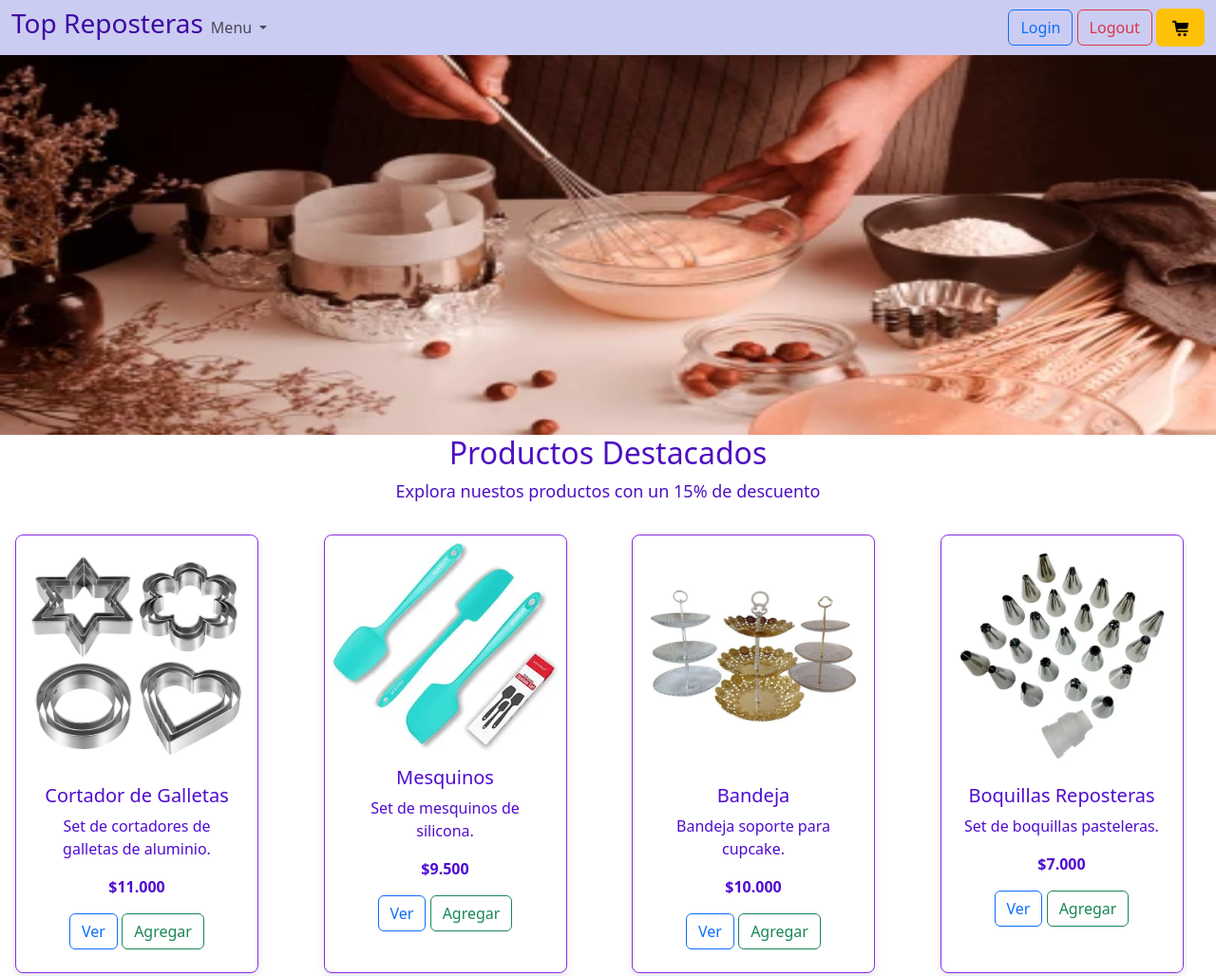
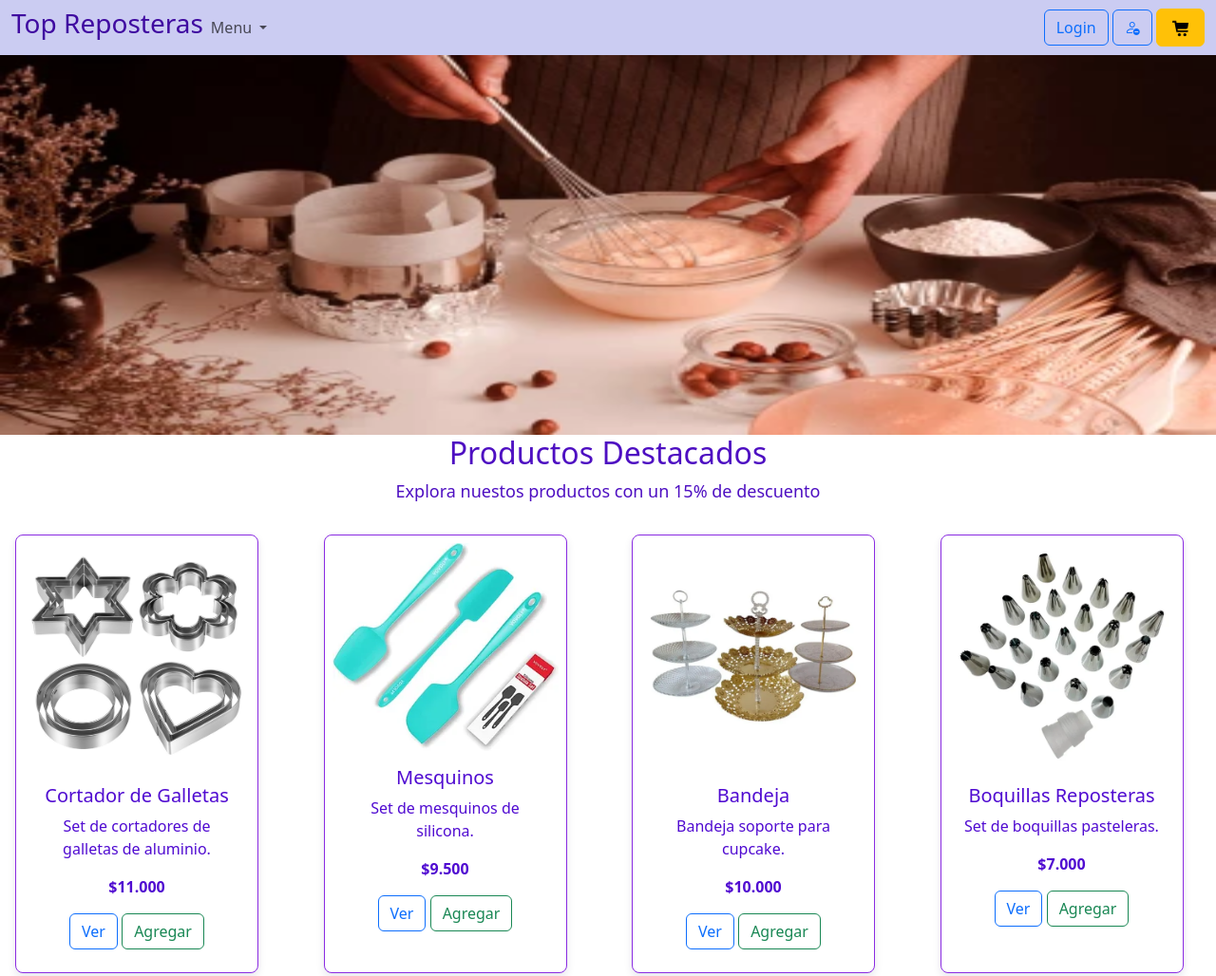
Before and after one commit to AlvarezF7/M3-e-commer-carrito, a plain HTML site: page index.html in a window 1280 px wide. Shown: the top 1028 px of the page at 95% size. Drawn offline with nearby package versions, Linux system fonts and the light colour scheme.

Commit message:
incorpora boton cerrar sesión funcional

```diff
--- a/assets/css/style.css
+++ b/assets/css/style.css
@@ -19,10 +19,6 @@
   color: inherit; /* hereda el color del h3 */
   cursor: pointer;
 }
-
-/*.marca a:hover {
-  text-decoration: underline;
-}*/
 #banner >#imgbanner{
  display: block;
   width: 100%;
@@ -232,3 +228,8 @@ display:flex;
 .delete{
     background-color: rgba(191, 151, 238, 0.801);
 }
+#usuarioLogueado{
+    font-size: medium;
+    font-weight: bold;
+    padding: 0.5rem;
+}
--- a/assets/js/catalogo.js
+++ b/assets/js/catalogo.js
@@ -124,7 +124,7 @@ function renderizarCarrito(){
     document.getElementById("descuento").textContent = `Descuento: $ ${descuento.toLocaleString("es-AR")}`;
 }
 
-//funcion modal para cambio de modales Login Sesion
+//funcion modal para cambio de modales
 function mostrarModal(tipo) {
     let modalId;
 
@@ -165,7 +165,7 @@ function iniciarSesion(){
     if (usuario) {
         usuarioLogueado = true;
         localStorage.setItem("usuarioActivo", JSON.stringify(usuario));
-        document.getElementById("usuarioLogueado").textContent = usuario.user;
+        document.getElementById("usuarioLogueado").textContent = `Hola, ${usuario.user}`;
         alert("¡Bienvenido " + usuario.user + "!");
         const modalElement = document.getElementById('loginModal');
         const loginModal = bootstrap.Modal.getInstance(modalElement);
@@ -182,8 +182,8 @@ function iniciarSesion(){
 function cerrarSesion() {
     usuarioLogueado = null;
     localStorage.removeItem("usuarioActivo");
-    document.getElementById("usuarioLogueado").textContent = "";
-    if (spanUsuario) spanUsuario.textContent = "";
+    document.getElementById("usuarioLogueado").textContent = " ";
+    if (spanUsuario) spanUsuario.textContent = " ";
     alert("Sesión cerrada correctamente");
     window.location.href = "index.html"; // opcional
 }
--- a/index.html
+++ b/index.html
@@ -14,7 +14,7 @@
             <div class="container-fluid">
                 <h3 class="marca" href="./index.html">Top Reposteras</h3>
                 <button id="btnBurger" class="navbar-toggler" type="button" data-bs-toggle="collapse" data-bs-target="#colapsable" aria-controls="navbarSupportedContent" aria-expanded="false" aria-label="Toggle navigation">
-                    <span class="navbar-toggler-icon"></span>
+                    <span class="navbar-toggler-icon" ></span>
                 </button>
         <!-- Contenido colapsable -->
             <div class="collapse navbar-collapse" id="colapsable">
@@ -31,9 +31,9 @@
                </ul>
         <!-- btn login register and carrito-->
                 <div class="ms-auto">
-                    <span id="usuarioLogueado"> </span>
+                    <span id="usuarioLogueado"></span>
                     <button  class="btn btn-outline-primary" type="button" data-bs-toggle ="modal" data-bs-target="#loginModal">Login</button>
-                    <button id="btnCerraSession" class="btn btn-outline-danger"> Logout</button>
+                    <button id="btnCerrarSession" class="btn btn-outline-primary"> <i class="bi bi-person-dash"></i></button>
                     <button id="btnCarrito" class="btn btn-warning position-relative" type="button" data-bs-toggle ="offcanvas" data-bs-target="#containerCarrito" aria-controls="offcanvasRight">
                         <img src="./assets/img/iconcar.png"  alt="carrito" class="img-fluid" style="width: 25px; height: 25px;">
                     </button>
```
Also changed, not shown: detalleProducto.html (+3 -3 lines), assets/img/Top-reposteros1.png (added), assets/img/top-reposteros2.png (added), readme.md.txt.
